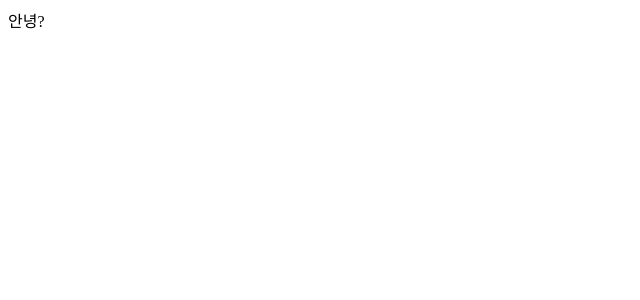
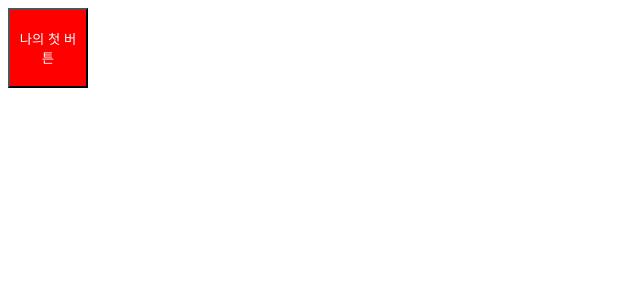
Before and after one commit to RECRUITY/re-web, a React app: page / in a window 1280 px wide. Shown: the top 300 px of the page, without its empty margins (0-640 px from the left). Built offline with nearby package versions, Linux system fonts and the light colour scheme; the HTML template or start-up script is replaced by a standard one.

Commit message:
[추가] styled components 예제 추가

```diff
--- a/src/containers/App/App.jsx
+++ b/src/containers/App/App.jsx
@@ -1,8 +1,37 @@
 /* External dependencies */
 import React from 'react';
 
-const App = () => (
-  <div>안녕?</div>
-);
+/* Internal dependencies */
+import Button from '../../elements/Button';
+
+class App extends React.Component {
+  constructor() {
+    super();
+    this.handleClick = this.handleClick.bind(this);
+    this.state = {
+      bgColor: 'red',
+    };
+  }
+
+  handleClick() {
+    this.setState(prev => ({
+      ...prev,
+      bgColor: prev.bgColor === 'red' ? 'green' : 'red',
+    }));
+  }
+
+  render() {
+    return (
+      <div>
+        <Button
+          bgColor={this.state.bgColor}
+          onClick={this.handleClick}
+        >
+          나의 첫 버튼
+        </Button>
+      </div>
+    );
+  }
+}
 
 export default App;
--- /dev/null
+++ b/src/elements/Button/Button.styled.js
@@ -0,0 +1,11 @@
+/* External dependencies */
+import styled from 'styled-components';
+
+const Button = styled.button`
+  width: 80px;
+  height: 80px;
+  background-color: ${props => props.bgColor || 'red'};
+  color: white;
+`;
+
+export default Button;
--- /dev/null
+++ b/src/elements/Button/package.json
@@ -0,0 +1,6 @@
+{
+  "name": "Button",
+  "version": "0.0.0",
+  "private": true,
+  "main": "./Button.styled.js"
+}
--- a/webpack/build.config.js
+++ b/webpack/build.config.js
@@ -1,7 +1,6 @@
 /* External dependencies */
 const path = require('path');
 const webpack = require('webpack');
-const BundleAnalyzerPlugin = require('webpack-bundle-analyzer').BundleAnalyzerPlugin;
 
 module.exports = {
   entry: ['babel-polyfill', path.resolve(__dirname, '..', 'src', 'main.jsx')],
@@ -26,6 +25,5 @@ module.exports = {
     new webpack.DefinePlugin({
       'process.env.NODE_ENV': JSON.stringify("production"),
     }),
-    new BundleAnalyzerPlugin(),
   ],
 };
```
Also changed, not shown: 1 other file (tests, documents, lock files or other folders).
